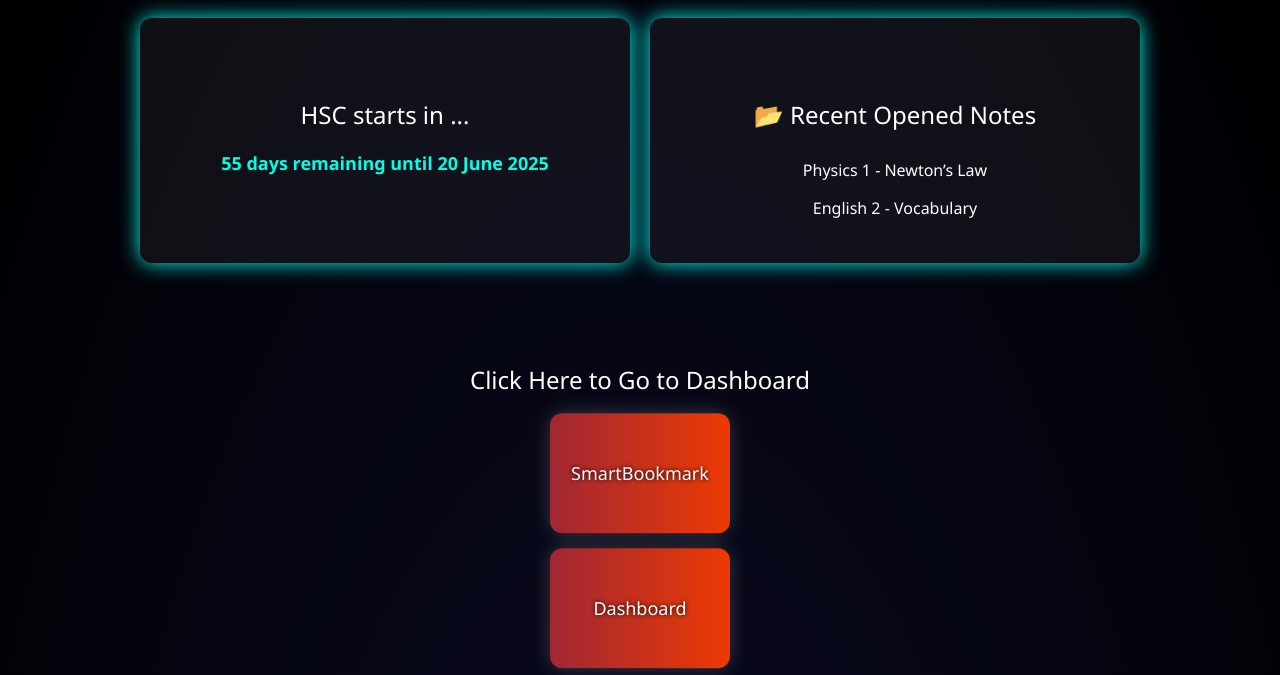
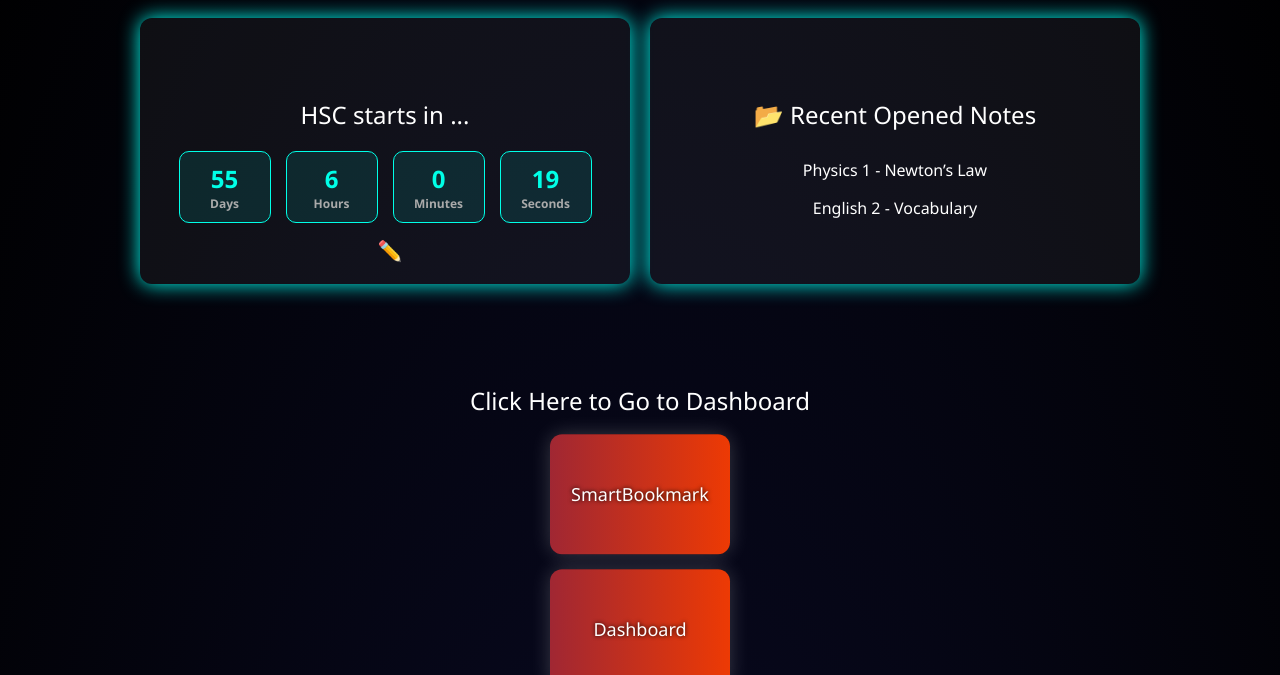
Before and after one commit to abdur-rahman-9105/studydashboard, a website: page index.html in a window 1280 px wide. Shown: the part 125-800 px from the top of the page. Drawn offline with Linux system fonts and the light colour scheme.

Commit message:
Update index.html

```diff
--- a/index.html
+++ b/index.html
@@ -18,6 +18,8 @@
       overflow-x: hidden;
       transition: background 0.5s ease, color 0.5s ease;
     }
+/*     From chatgpt  */
+
 
     #themeSelector {
       position: absolute;
@@ -70,14 +72,107 @@
       text-decoration: none;
       color: inherit;
     }
-
+/* this was added later , below comments part i just kept it for later*/
 .countdown {
   text-align: center;
   font-size: 18px;
   margin-top: 12px;
   font-weight: bold;
   color: #00ffe7;
+  display: flex;
+  justify-content: center;
+  gap: 15px;
+  flex-wrap: wrap;
 }
+
+.countdown .time-box {
+  display: flex;
+  flex-direction: column;
+  align-items: center;
+  background: rgba(0, 255, 231, 0.1);
+  border: 1px solid #00ffe7;
+  padding: 10px;
+  border-radius: 10px;
+  min-width: 70px;
+  transition: all 0.3s ease;
+}
+
+.countdown .time-box span {
+  font-size: 24px;
+  font-weight: 600;
+  color: #00ffe7;
+}
+
+.countdown .time-box small {
+  font-size: 12px;
+  color: #aaa;
+}
+
+#editCounter {
+  background: transparent;
+  border: none;
+  font-size: 20px;
+  margin-left: 10px;
+  cursor: pointer;
+  color: #00ffe7;
+  transition: transform 0.2s ease;
+}
+
+#editCounter:hover {
+  transform: scale(1.1);
+}
+
+/*     #countdown {
+  display: flex;
+  justify-content: space-around;
+  align-items: center;
+  gap: 10px;
+  flex-wrap: wrap;
+  padding-top: 10px;
+}
+
+.time-box {
+  display: flex;
+  flex-direction: column;
+  align-items: center;
+  padding: 6px 12px;
+  background: rgba(255, 255, 255, 0.07);
+  border-radius: 8px;
+  animation: float 3s ease-in-out infinite;
+  min-width: 60px;
+}
+
+.time-box span {
+  font-size: 1.5rem;
+  font-weight: bold;
+  color: var(--text-color);
+}
+
+.time-box small {
+  font-size: 0.8rem;
+  color: var(--text-color);
+  opacity: 0.7;
+}
+
+#editCounter {
+  background: transparent;
+  border: none;
+  font-size: 1.1rem;
+  cursor: pointer;
+  margin-left: 10px;
+  margin-top: 8px;
+  transition: transform 0.2s;
+}
+
+#editCounter:hover {
+  transform: scale(1.2);
+}
+ */
+@keyframes float {
+  0%, 100% { transform: translateY(0); }
+  50% { transform: translateY(-4px); }
+}
+
 
     .section {
       margin: 40px;
@@ -132,6 +227,11 @@
 
     /* CSS exp end */
 
+  a {
+  text-decoration: none;
+  color: inherit; /* makes link color match the text color of the current theme */
+}
+
 
     .container {
       display: flex;
@@ -173,11 +273,7 @@
         transform: translateY(0);
       }
     }
-    a {
-      text-decoration: none;
-      color: var(--HyperA-color);
 
-    }
   </style>
 </head>
 
@@ -321,11 +417,49 @@
 
 <script>
   const countdownElement = document.getElementById("countdown");
-    const endDate = new Date("2025-06-20");
-    const today = new Date();
-    const timeDiff = endDate - today;
-    const daysLeft = Math.floor(timeDiff / (1000 * 60 * 60 * 24));
-    countdownElement.textContent = daysLeft + " days remaining until 20 June 2025";
+
+  function updateCountdown(startDateStr, endDateStr) {
+    const endDate = new Date(endDateStr);
+    const now = new Date();
+
+    let diff = Math.max(0, endDate - now); // Prevent negative values
+
+    const days = Math.floor(diff / (1000 * 60 * 60 * 24));
+    diff %= (1000 * 60 * 60 * 24);
+    const hours = Math.floor(diff / (1000 * 60 * 60));
+    diff %= (1000 * 60 * 60);
+    const minutes = Math.floor(diff / (1000 * 60));
+    diff %= (1000 * 60);
+    const seconds = Math.floor(diff / 1000);
+
+    countdownElement.innerHTML = `
+      <div class="time-box"><span>${days}</span><small>Days</small></div>
+      <div class="time-box"><span>${hours}</span><small>Hours</small></div>
+      <div class="time-box"><span>${minutes}</span><small>Minutes</small></div>
+      <div class="time-box"><span>${seconds}</span><small>Seconds</small></div>
+      <button id="editCounter" title="Edit countdown">✏️</button>
+    `;
+  }
+
+  let startDate = localStorage.getItem("startDate") || "2024-01-01";
+  let endDate = localStorage.getItem("endDate") || "2025-06-20";
+
+  updateCountdown(startDate, endDate);
+  setInterval(() => updateCountdown(startDate, endDate), 1000);
+
+  document.addEventListener("click", function (e) {
+    if (e.target.id === "editCounter") {
+      const newStart = prompt("Enter start date (YYYY-MM-DD):", startDate);
+      const newEnd = prompt("Enter end date (YYYY-MM-DD):", endDate);
+      if (newStart && newEnd) {
+        localStorage.setItem("startDate", newStart);
+        localStorage.setItem("endDate", newEnd);
+        startDate = newStart;
+        endDate = newEnd;
+        updateCountdown(startDate, endDate);
+      }
+    }
+  });
 
   const themeSelector = document.getElementById("themeSelector");
   themeSelector.addEventListener("change", function () {
@@ -333,21 +467,17 @@
     if (this.value === "dark") {
       root.style.setProperty("--bg-color", "radial-gradient(ellipse at bottom, #0b0c2a 0%, #000000 100%)");
       root.style.setProperty("--text-color", "white");
-        root.style.setProperty("--HyperA-color", "white");
-
     } else if (this.value === "light") {
       root.style.setProperty("--bg-color", "#f3f3f3");
       root.style.setProperty("--text-color", "#111");
-        root.style.setProperty("--HyperA-color", "#111");
     } else if (this.value === "image") {
-        // 🎨 Customize your background image below!
       root.style.setProperty("--bg-color", "url('./citynight.jpg') no-repeat center center fixed");
-        root.style.setProperty("--text-color", "#fff"); // or "#000" for light images
-        root.style.setProperty("--HyperA-color", "#fff");
+      root.style.setProperty("--text-color", "#fff");
     }
   });
 </script>
 
+
 </body>
 
 </html>
```
Lines whose indentation alone changed are shown as unchanged.
